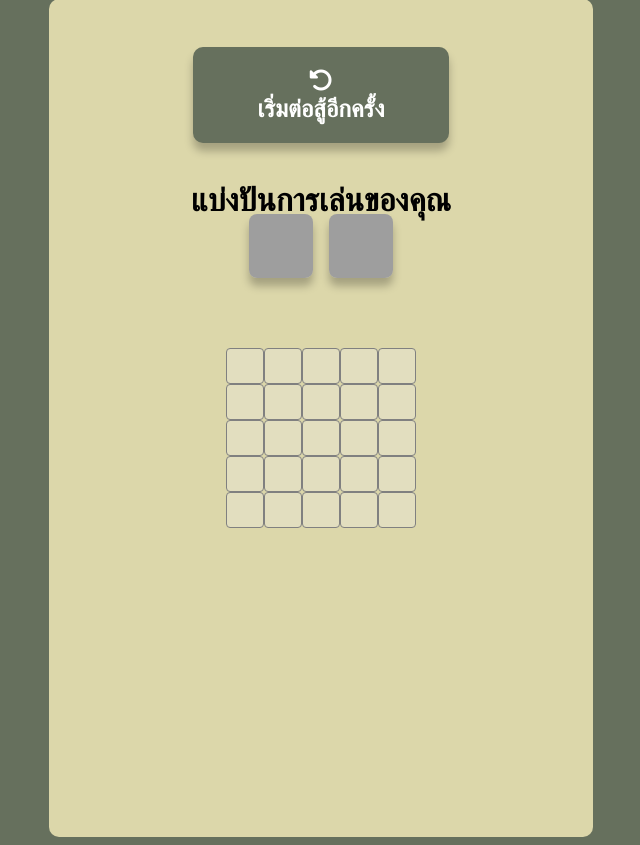
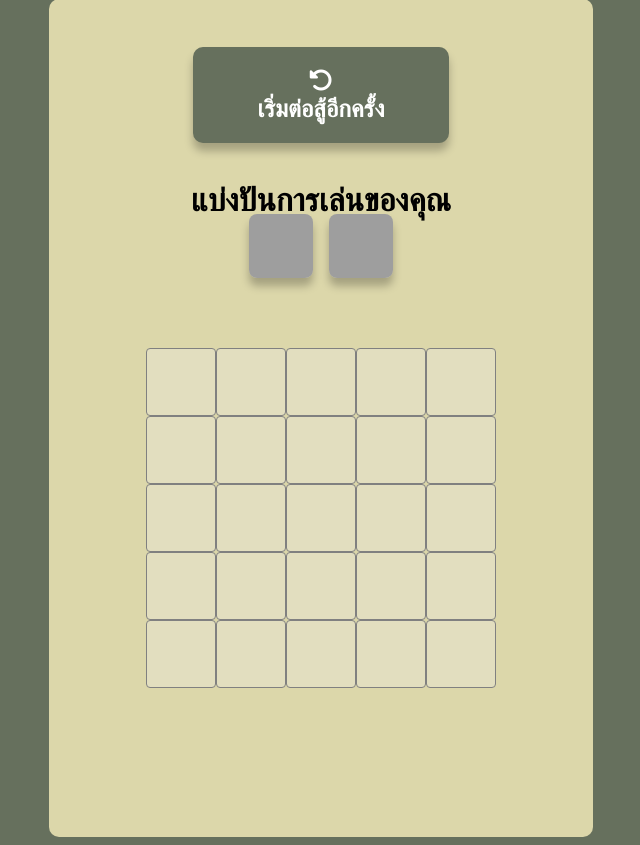
Before and after one commit to it64070101/operation5x5, a PHP site: page /google-login/public/game.html in a window 1280 px wide. Shown: the part 1759-2604 px from the top of the page, without its empty margins (319-959 px from the left). Run offline with PHP 8.4, Linux system fonts and the light colour scheme; some libraries are stand-ins or nearby versions; grey boxes are pictures that could not be loaded.

Commit message:
แค่นี้เอง กระจอกว่ะ

```diff
--- a/public/gamesty.css
+++ b/public/gamesty.css
@@ -43,8 +43,8 @@ p {
 
 .endcell {
 	border: 1px solid gray;
-	width: 32px;
-	height: 32px;
+	width: 64px;
+	height: 64px;
 	display: flex;
 	align-items: center;
 	justify-content: center;
--- a/public/style.css
+++ b/public/style.css
@@ -302,5 +302,9 @@ input {
         margin-left: 0;
     }
 
+    .endcell {
+        width: 32px;
+        height: 32px;
+    }
 
 }
```
